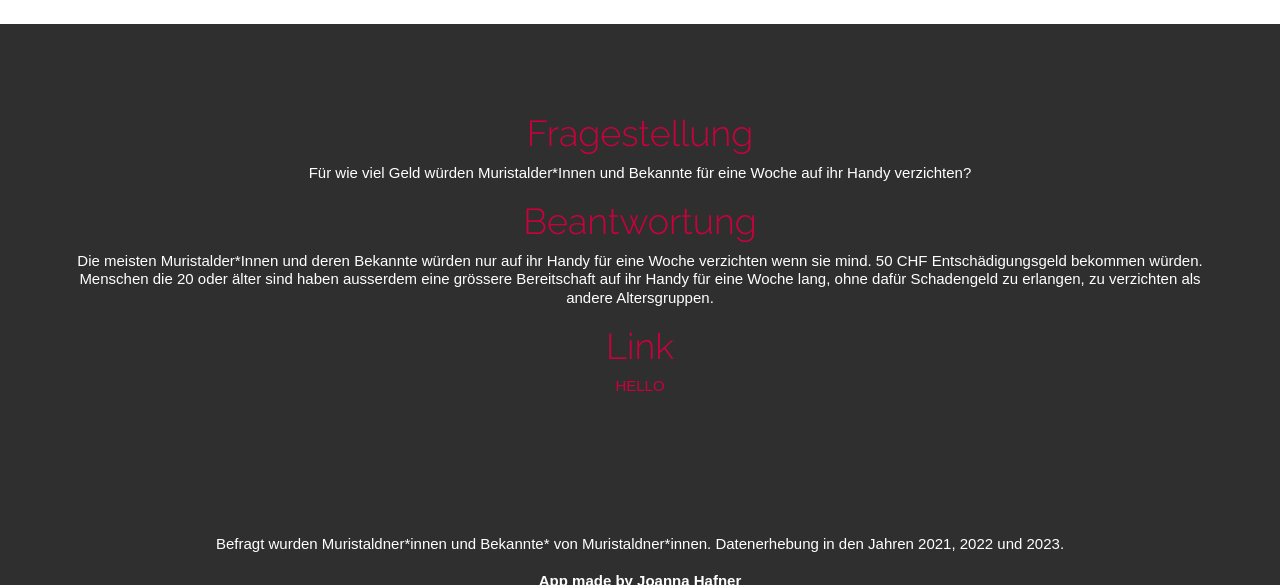
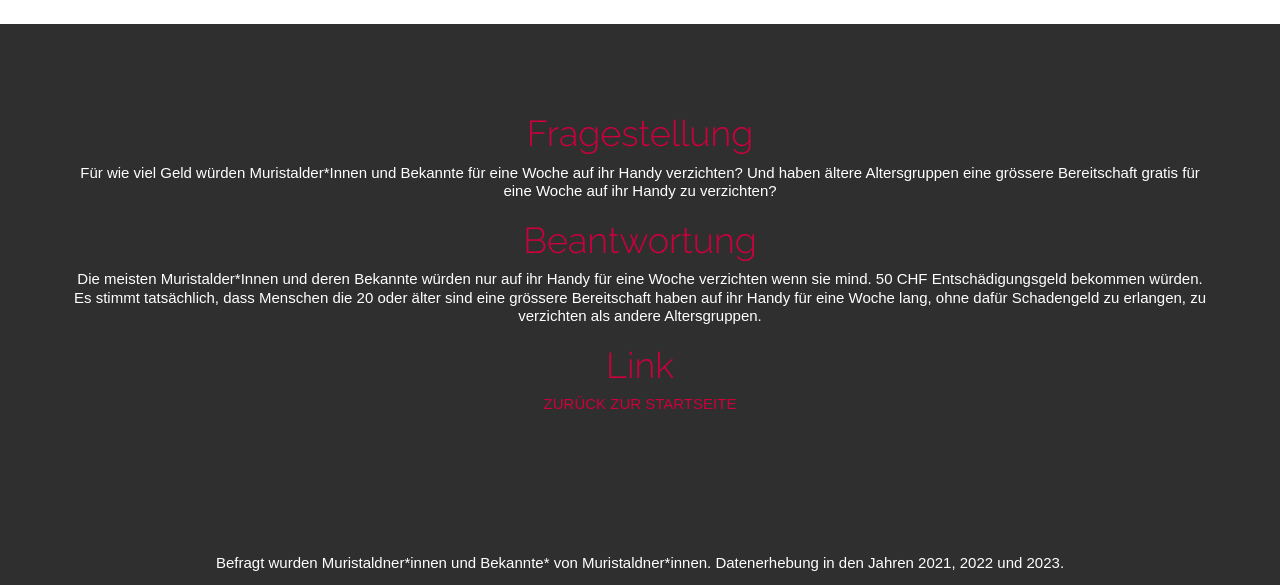
Before and after one commit to magentaid/bubbles, a plain HTML site: page index.html in a window 1280 px wide. Shown: the part 890-1475 px from the top of the page. Drawn offline with Linux system fonts and the light colour scheme; animation ran at ten frames a second.

Commit message:
Add files via upload

```diff
--- a/index.html
+++ b/index.html
@@ -73,13 +73,13 @@
             <div class="text_footer">
 
                 <h1> Fragestellung</h1>
-                Für wie viel Geld würden Muristalder*Innen und Bekannte für eine Woche auf ihr Handy verzichten?
+                Für wie viel Geld würden Muristalder*Innen und Bekannte für eine Woche auf ihr Handy verzichten? Und haben ältere Altersgruppen eine grössere Bereitschaft gratis für eine Woche auf ihr Handy zu verzichten?
 
                 <h1> Beantwortung</h1>
-                Die meisten Muristalder*Innen und deren Bekannte würden nur auf ihr Handy für eine Woche verzichten wenn sie mind. 50 CHF Entschädigungsgeld bekommen würden. Menschen die 20 oder älter sind haben ausserdem eine grössere Bereitschaft auf ihr Handy für eine Woche lang, ohne dafür Schadengeld zu erlangen, zu verzichten als andere Altersgruppen.
+                Die meisten Muristalder*Innen und deren Bekannte würden nur auf ihr Handy für eine Woche verzichten wenn sie mind. 50 CHF Entschädigungsgeld bekommen würden. Es stimmt tatsächlich, dass Menschen die 20 oder älter sind eine grössere Bereitschaft haben auf ihr Handy für eine Woche lang, ohne dafür Schadengeld zu erlangen, zu verzichten als andere Altersgruppen.
 
                 <h1> Link</h1>
-                <a href="https://www.instagram.com/campusmuristalden/" target="_blank">HELLO</a>
+                <a href="https://sites.google.com/view/wissenschaftswoche-cmb2023/start" target="_blank">ZURÜCK ZUR STARTSEITE</a>
 
 				</div>
 
@@ -94,7 +94,7 @@
 
             <div class="text_footer">
                 Befragt wurden Muristaldner*innen und Bekannte* von Muristaldner*innen. Datenerhebung in den Jahren 2021, 2022 und 2023. <br><br>
-                <b>App made by Joanna Hafner</b> <br><a href="https://www.instagram.com/campusmuristalden/" target="_blank"><i class="icon-instagram"></i></a><br>
+                <b>App made by Joanna</b> <br><a href="https://www.instagram.com/campusmuristalden/" target="_blank"><i class="icon-instagram"></i></a><br>
 
                 <div class="container">
 
```
